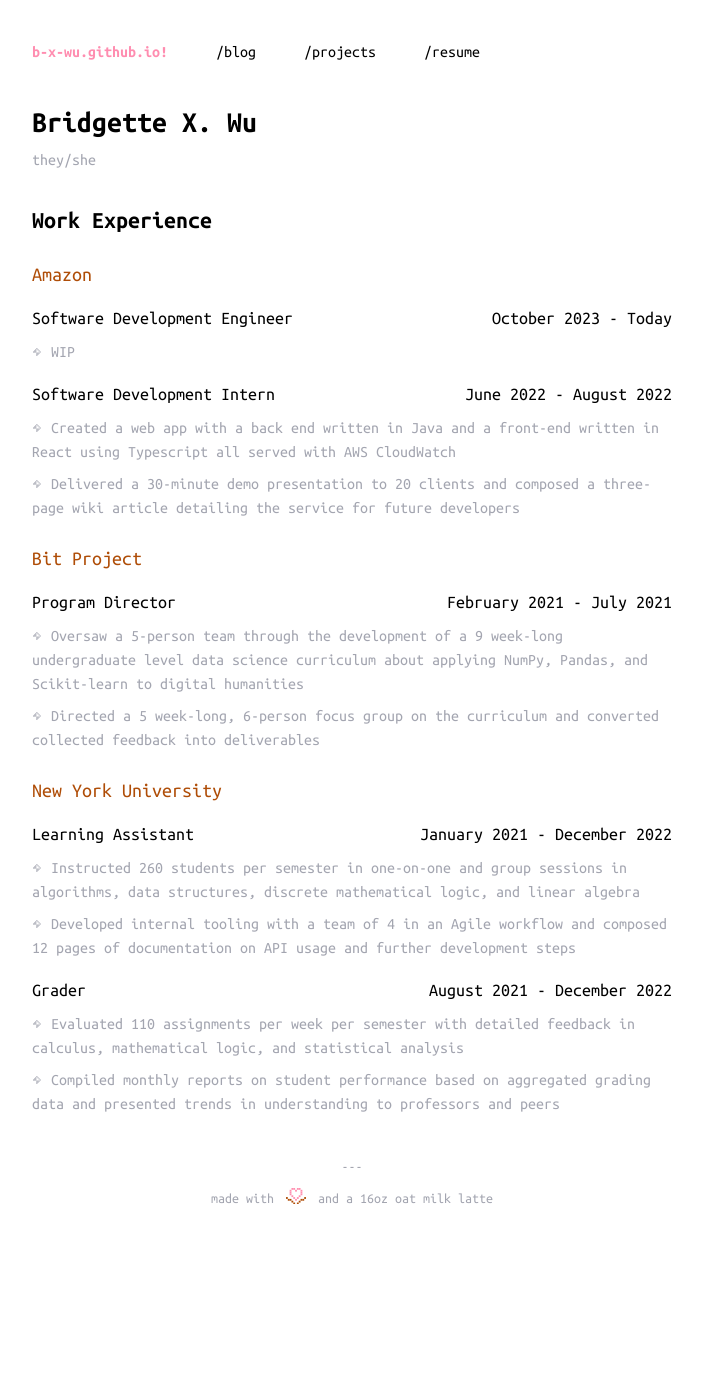
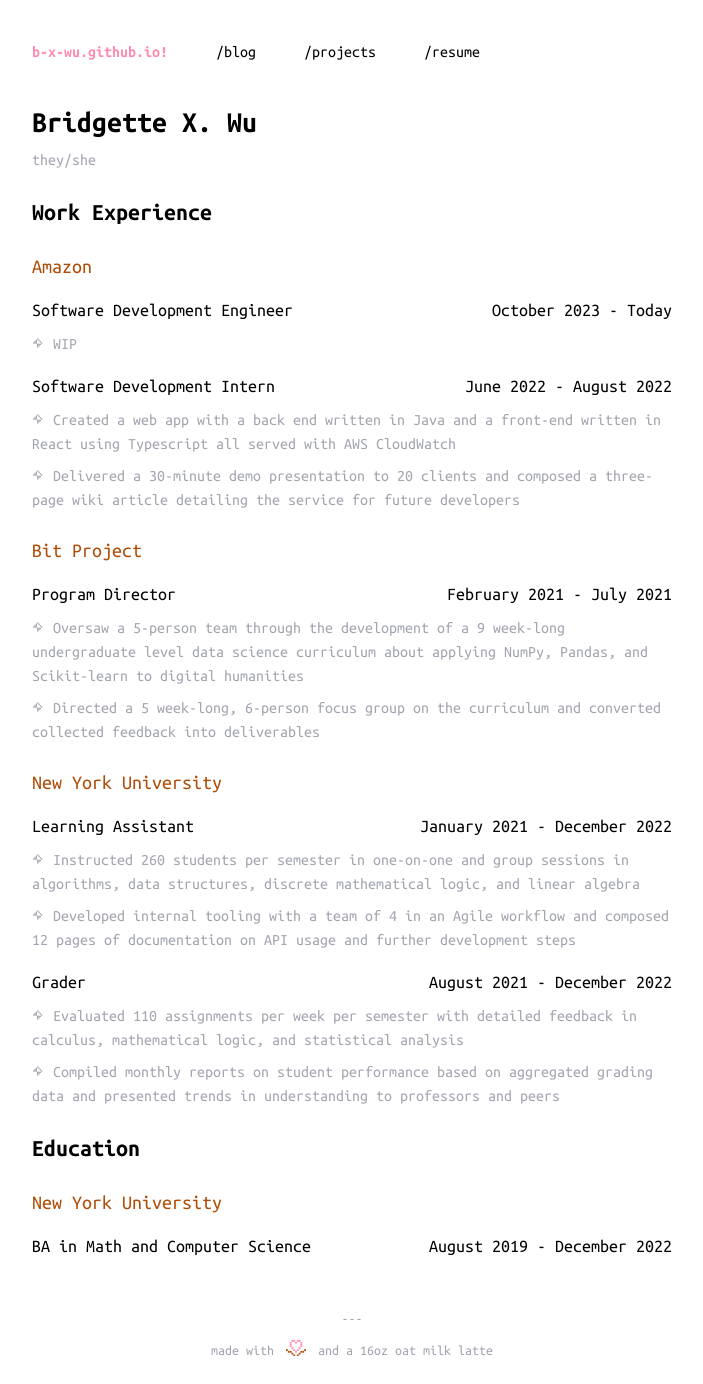
Before and after one commit to b-x-wu/b-x-wu.github.io, a React app: page /resume in a window 1280 px wide. Shown: the whole page, without its empty margins (288-991 px from the left). Before the commit the page ends 1232 px from the top, so only its background shows below. Built offline with nearby package versions, Linux system fonts and the light colour scheme.

Commit message:
style: refactored resume sections

```diff
--- a/src/components/resume/WorkExperience.tsx
+++ b/src/components/resume/Experience.tsx
@@ -1,21 +1,21 @@
 import React from 'react';
 
-export interface WorkExperienceProps {
-    position: string;
-    dates: string;
+export interface ExperienceProps {
+    title: string;
+    dates?: string;
     bulletPoints: string[];
 }
 
-const WorkExperience: React.FC<WorkExperienceProps> = ({
-    position,
+const Experience: React.FC<ExperienceProps> = ({
+    title,
     dates,
     bulletPoints,
 }) => {
     return (
         <div className='flex flex-col gap-y-2'>
             <div className='flex flex-col md:flex-row md:place-content-between md:align-baseline'>
-                <div className='text-lg'>{position}</div>
-                <div className='text-sm md:text-lg'>{dates}</div>
+                <div className='text-lg'>{title}</div>
+                { dates !== undefined ? <div className='text-sm md:text-lg'>{dates}</div> : <></> }
             </div>
             <ul className='flex list-inside list-image-bullet-disabled flex-col gap-y-2 text-disabled'>
                 {bulletPoints.map((bulletPoint, bulletPointIndex) => (
@@ -26,4 +26,4 @@ const WorkExperience: React.FC<WorkExperienceProps> = ({
     );
 };
 
-export default WorkExperience;
+export default Experience;
--- /dev/null
+++ b/src/components/resume/ExperienceSection.tsx
@@ -0,0 +1,28 @@
+import React from 'react';
+import Experience, { ExperienceProps } from './Experience';
+
+export interface ExperienceSectionProps {
+    header?: string;
+    experiences: ExperienceProps[];
+}
+
+const ExperienceSection: React.FC<ExperienceSectionProps> = ({
+    header,
+    experiences,
+}: ExperienceSectionProps) => {
+    const experienceComponents = experiences.map((experienceProps) => (
+        <Experience
+            {...experienceProps}
+            key={`[${header ?? 'experience_section'}][${experienceProps.title}]`}
+        />
+    ));
+
+    return (
+        <div className='flex flex-col gap-y-4'>
+            { header !== undefined ? <div className='text-xl text-secondary'>{ header }</div> : <></> }
+            { experienceComponents }
+        </div>
+    );
+};
+
+export default ExperienceSection;
--- a/src/routes/Resume.tsx
+++ b/src/routes/Resume.tsx
@@ -1,70 +1,87 @@
 import React from 'react';
 import { useTitle } from '../hooks';
-import WorkExperience from '../components/resume/WorkExperience';
+import ExperienceSection from '../components/resume/ExperienceSection';
 
 const Resume: React.FC = () => {
     useTitle('b-x-wu | Resume');
 
     return (
-        <div className='flex flex-col gap-y-8'>
+        <div className='flex flex-col gap-y-6'>
+            {/*Basic Info*/}
             <div className='flex flex-col gap-y-2'>
                 <div className='text-3xl font-bold'>Bridgette X. Wu</div>
                 <div className='text-disabled'>they/she</div>
             </div>
+            {/*Work Experience*/}
             <div className='flex flex-col gap-y-6'>
                 <div className='text-2xl font-bold'>Work Experience</div>
-                <div className='flex flex-col gap-y-4'>
-                    <div className='text-xl text-secondary'>Amazon</div>
-                    <div className='flex flex-col gap-y-4'>
-                        <WorkExperience
-                            position='Software Development Engineer'
-                            dates='October 2023 - Today'
-                            bulletPoints={[ 'WIP' ]}
-                        />
-                        <WorkExperience
-                            position='Software Development Intern'
-                            dates='June 2022 - August 2022'
-                            bulletPoints={[
+                <ExperienceSection
+                    header='Amazon'
+                    experiences={[
+                        {
+                            title: 'Software Development Engineer',
+                            dates: 'October 2023 - Today',
+                            bulletPoints: [ 'WIP' ],
+                        },
+                        {
+                            title: 'Software Development Intern',
+                            dates: 'June 2022 - August 2022',
+                            bulletPoints: [
                                 'Created a web app with a back end written in Java and a front-end written in React using Typescript all served with AWS CloudWatch',
                                 'Delivered a 30-minute demo presentation to 20 clients and composed a three-page wiki article detailing the service for future developers',
-                            ]}
-                        />
-                    </div>
-                </div>
-                <div className='flex flex-col gap-y-4'>
-                    <div className='text-xl text-secondary'>Bit Project</div>
-                    <div className='flex flex-col gap-y-4'>
-                        <WorkExperience
-                            position='Program Director'
-                            dates='February 2021 - July 2021'
-                            bulletPoints={[
+                            ],
+                        },
+                    ]}
+                />
+                <ExperienceSection
+                    header='Bit Project'
+                    experiences={[
+                        {
+                            title: 'Program Director',
+                            dates: 'February 2021 - July 2021',
+                            bulletPoints: [
                                 'Oversaw a 5-person team through the development of a 9 week-long undergraduate level data science curriculum about applying NumPy, Pandas, and Scikit-learn to digital humanities',
                                 'Directed a 5 week-long, 6-person focus group on the curriculum and converted collected feedback into deliverables',
-                            ]}
-                        />
-                    </div>
-                </div>
-                <div className='flex flex-col gap-y-4'>
-                    <div className='text-xl text-secondary'>New York University</div>
-                    <div className='flex flex-col gap-y-4'>
-                        <WorkExperience
-                            position='Learning Assistant'
-                            dates='January 2021 - December 2022'
-                            bulletPoints={[
+                            ],
+                        },
+                    ]}
+                />
+                <ExperienceSection
+                    header='New York University'
+                    experiences={[
+                        {
+                            title: 'Learning Assistant',
+                            dates: 'January 2021 - December 2022',
+                            bulletPoints: [
                                 'Instructed 260 students per semester in one-on-one and group sessions in algorithms, data structures, discrete mathematical logic, and linear algebra',
                                 'Developed internal tooling with a team of 4 in an Agile workflow and composed 12 pages of documentation on API usage and further development steps',
-                            ]}
-                        />
-                        <WorkExperience
-                            position='Grader'
-                            dates='August 2021 - December 2022'
-                            bulletPoints={[
+                            ],
+                        },
+                        {
+
+                            title: 'Grader',
+                            dates: 'August 2021 - December 2022',
+                            bulletPoints: [
                                 'Evaluated 110 assignments per week per semester with detailed feedback in calculus, mathematical logic, and statistical analysis',
                                 'Compiled monthly reports on student performance based on aggregated grading data and presented trends in understanding to professors and peers',
-                            ]}
-                        />
-                    </div>
-                </div>
+                            ],
+                        },
+                    ]}
+                />
+            </div>
+            {/*Education*/}
+            <div className='flex flex-col gap-y-6'>
+                <div className='text-2xl font-bold'>Education</div>
+                <ExperienceSection
+                    header='New York University'
+                    experiences={[
+                        {
+                            title: 'BA in Math and Computer Science',
+                            dates: 'August 2019 - December 2022',
+                            bulletPoints: [],
+                        },
+                    ]}
+                />
             </div>
         </div>
     );
```
Also changed, not shown: tailwind.config.js (+0 -2 lines).
